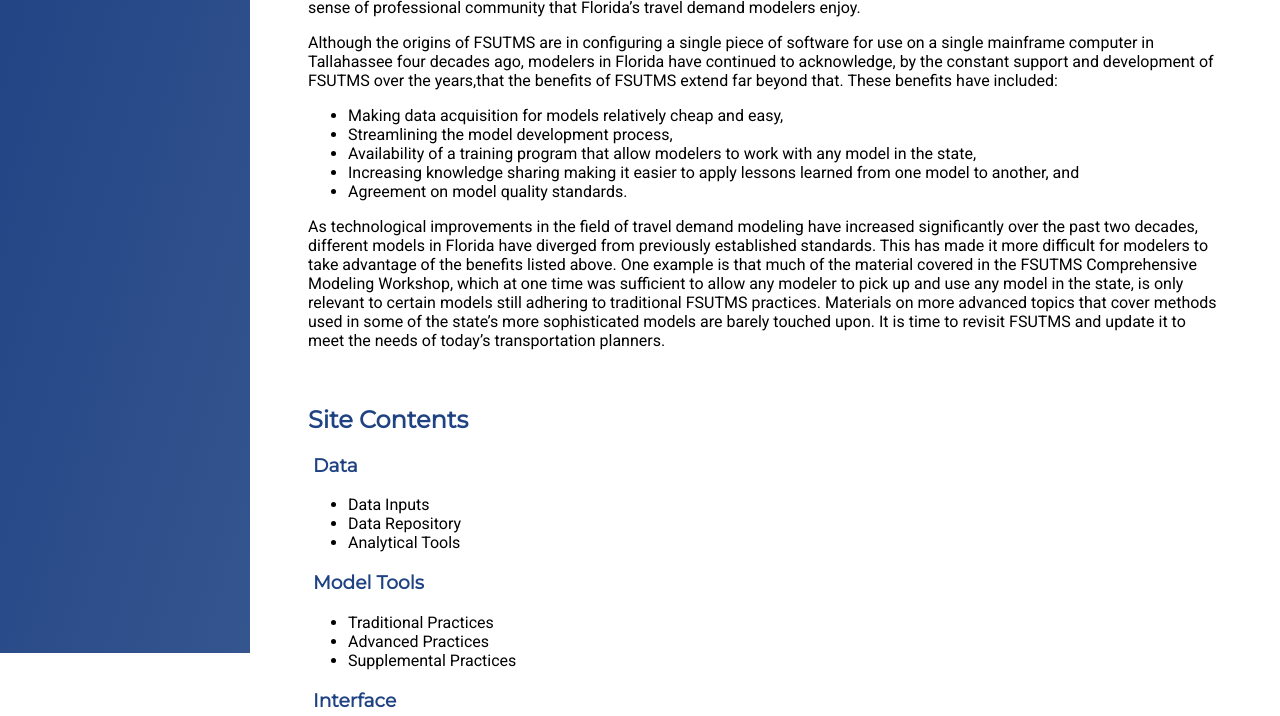
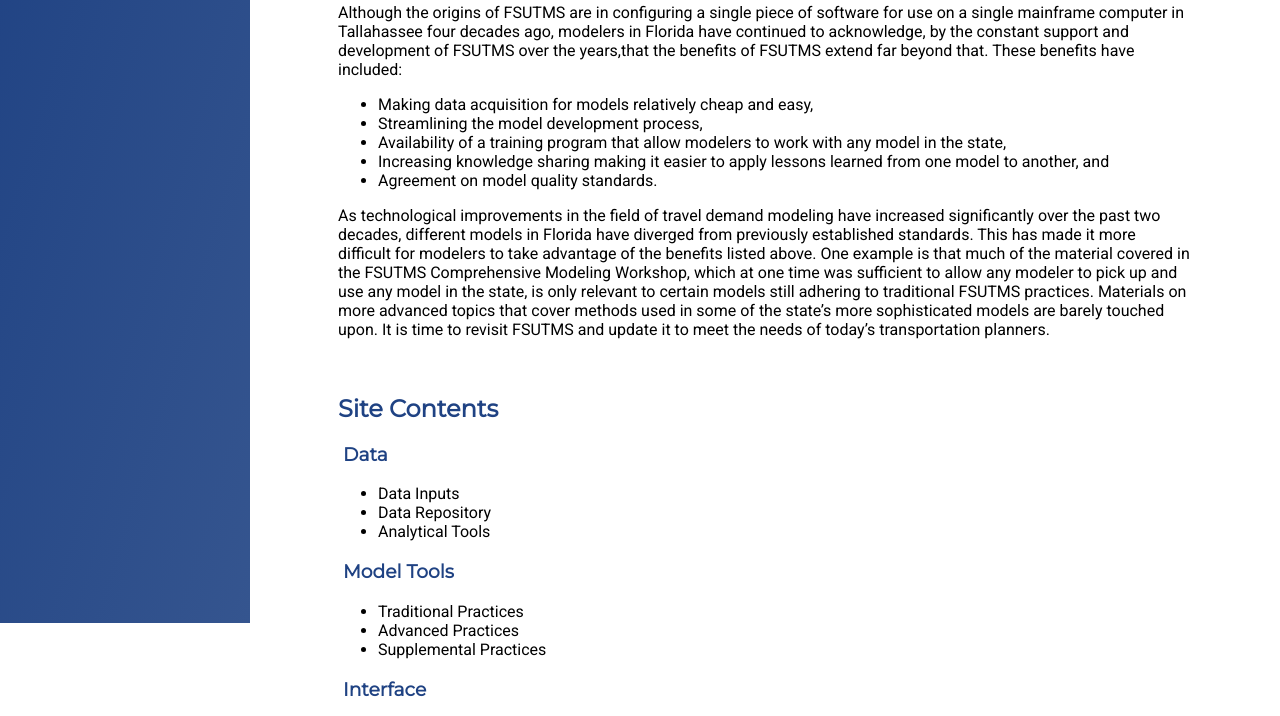
Before and after one commit to hlupton/FSUTMSng, a plain HTML site: page index.html in a window 1280 px wide. Shown: the part 217-933 px from the top of the page. Drawn offline with Linux system fonts and the light colour scheme.

Commit message:
Update fsutms.css

```diff
--- a/css/fsutms.css
+++ b/css/fsutms.css
@@ -41,7 +41,10 @@ h6 {
 
 body {
   font-family: "Roboto", sans-serif;
-  padding: 40px;
+  padding-left: 70px;
+  padding-right: 70px;
+  padding-bottom: 40px;
+  padding-top: 10px;
 }
 
 img {
@@ -72,7 +75,7 @@ img {
   left: 0;
   background: linear-gradient(to bottom right, #1f4283, #35558f);
   overflow-x: hidden; /* Disable horizontal scroll */
-  padding-top: 70px;
+  padding-top: 40px;
   font-family: "Montserrat", sans-serif;
 }
 
```
